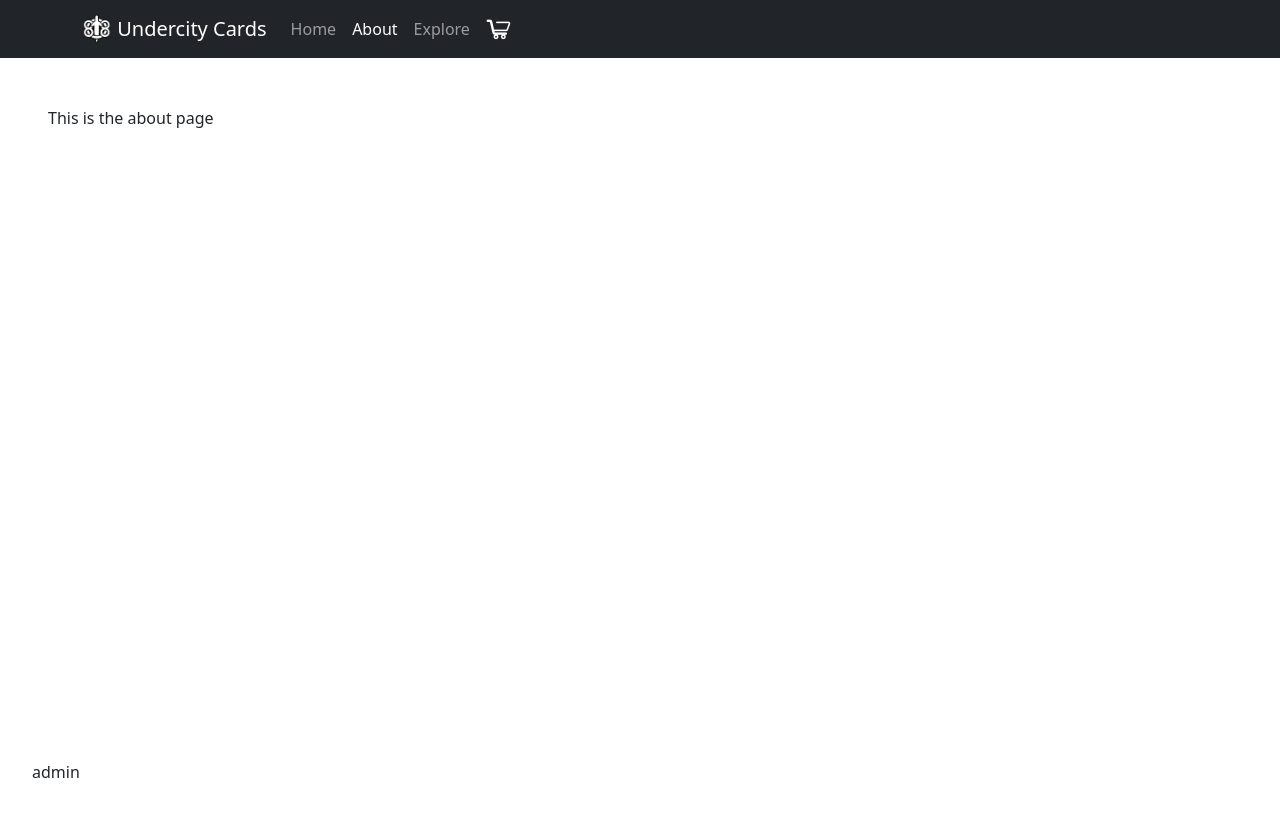
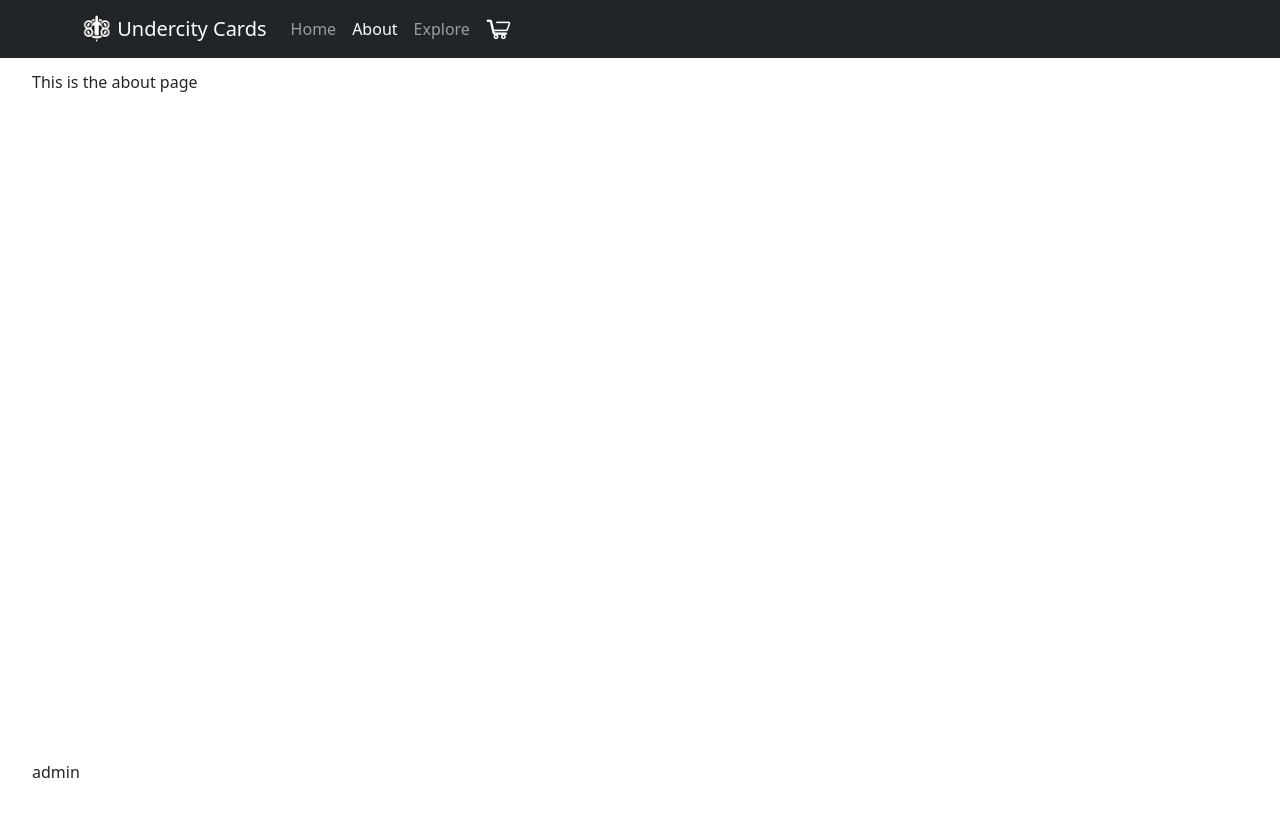
Before and after one commit to Leah-J/IDM363_LeahJ, a React (Create React App) app: page /about in a window 1280 px wide. Shown: the top 816 px of the page. Built offline with nearby package versions, Linux system fonts and the light colour scheme.

Commit message:
query added image added

```diff
--- a/src/components/pages/About.jsx
+++ b/src/components/pages/About.jsx
@@ -4,9 +4,7 @@ import "../../index.css";
 const About = ({ children }) => {
   return (
     <>
-      <Layout>
-        <body>{children}</body>
-      </Layout>
+      <Layout>{children}</Layout>
     </>
   );
 };
```
